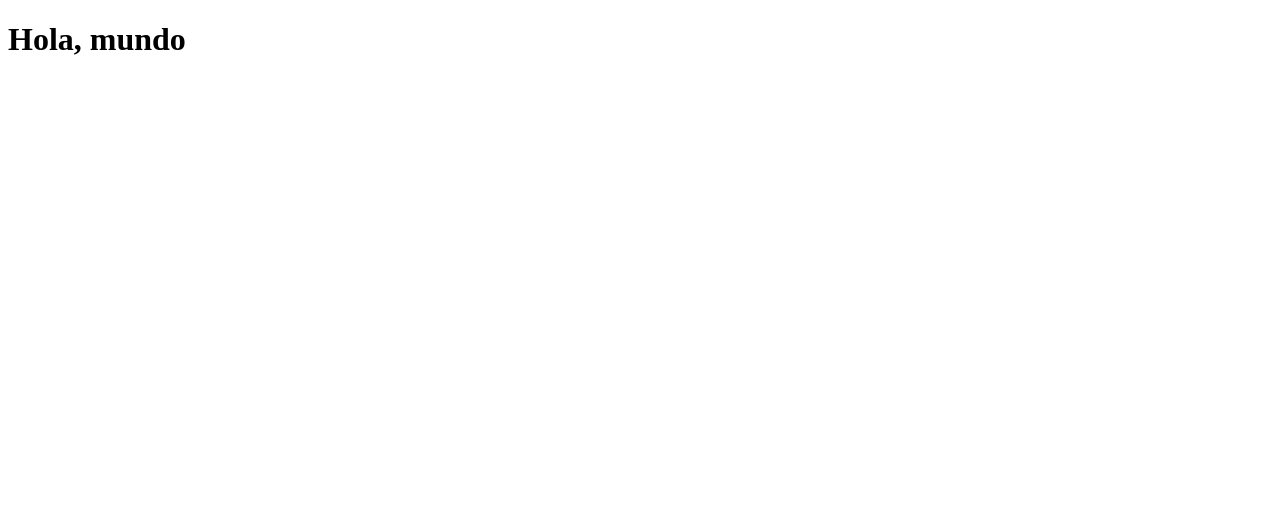
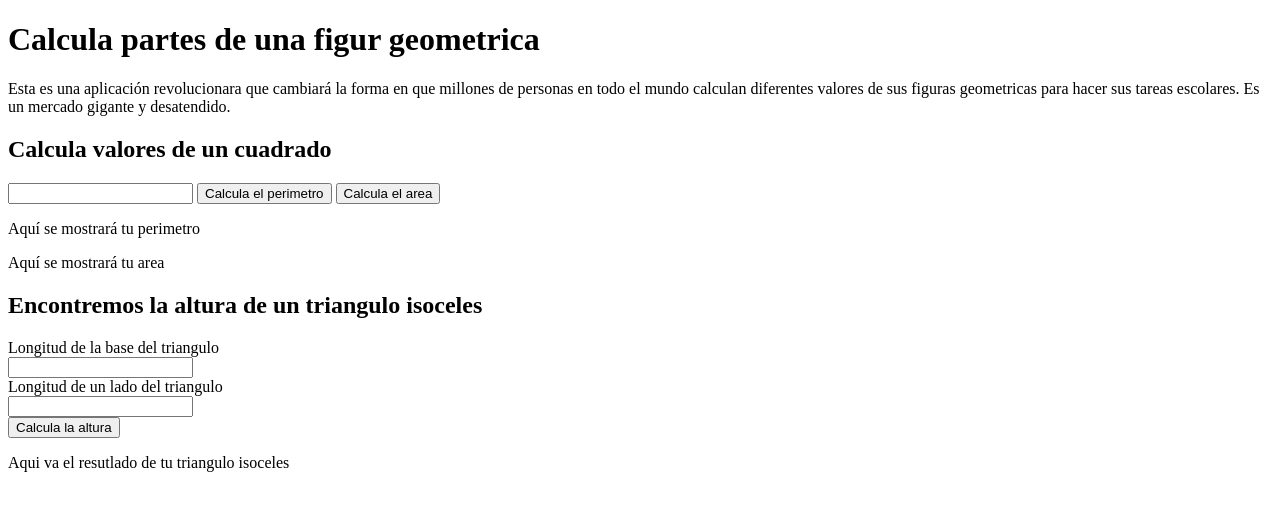
Before and after one commit to josetellez99/js-practicas, a plain HTML site: page js1-figuras-geometricas/index.html in a window 1280 px wide. Drawn offline with Linux system fonts and the light colour scheme.

Commit message:
Agregadas las funciones para calcualr lados de un cuadrado y altura de un triangulo isoceles

```diff
--- a/js1-figuras-geometricas/codigo.js
+++ b/js1-figuras-geometricas/codigo.js
@@ -1,22 +1,36 @@
-//const areaCuadrado = ladoCuadrado * ladoCuadrado;
-
-function perimetroCuadrado (lado) {
-    return lado * 4 + "cm"
+function calcularPerimetroCuadrado() {
+    let input = document.getElementById("input-square")
+    let value = input.value;
+    perimetroCuadrado(value)
 }
 
-function areaCuadrado (lado) {
-    return lado * lado + "cm2"
-}
-//Calculo del triangulo//
-
-console.log("A partir de ahora, los calculos del triangulo")
-
-function perimetroTriangulo (lado1, lado2, base) {
-    return lado1 + lado2 + base
+function perimetroCuadrado(lado){
+    let resultado = document.getElementById("perimeter-square-result")
+    let perimetroCuadrado = lado * 4;
+    resultado.innerHTML = perimetroCuadrado;
 }
 
-function areaTriangulo (baseTriangulo, alturaTriangulo){
-    return (baseTriangulo * alturaTriangulo) / 2;
+function calcularAreaCuadrado() {
+    let input = document.getElementById("input-square")
+    let value = input.value;
+    areaCuadrado(value)
+}
+function areaCuadrado (lado) {
+    let resultado = document.getElementById("area-square-result")
+    let areaCuadrado = lado * lado;
+    resultado.innerHTML = areaCuadrado;
 }
 
-//Calculo del circulo//
+function calcularAlturaTrianguloIsoceles(){
+    let base_longitude = document.getElementById("input-base-triangle")
+    let side_longitude = document.getElementById("input-side-triangle")
+    let base_value = base_longitude.value;
+    let side_value = side_longitude.value;
+    alturaTrianguloIsoceles(base_value, side_value)
+}
+
+function alturaTrianguloIsoceles(base, lado){
+    let resultado = document.getElementById("triangle-isoceles-result")
+    let height_isoceles_triangle = Math.sqrt((lado * lado) - (base * base) / 4)
+    resultado.innerHTML = "El resultado es " + height_isoceles_triangle;
+}
--- a/js1-figuras-geometricas/index.html
+++ b/js1-figuras-geometricas/index.html
@@ -5,10 +5,39 @@
     <meta http-equiv="X-UA-Compatible" content="IE=edge">
     <meta name="viewport" content="width=device-width, initial-scale=1.0">
     <title>Calculando figuras</title>
-    <script src="./codigo.js"></script>
+    <link rel="stylesheet" href="./style.css">
 </head>
 <body>
-    <h1>Hola, mundo</h1>
+    <header>
+        <h1>Calcula partes de una figur geometrica</h1>
+        <p>Esta es una aplicación revolucionara que cambiará la forma en que millones de personas en todo el mundo calculan diferentes valores de sus figuras geometricas para hacer sus tareas escolares. Es un mercado gigante y desatendido.</p>
+    </header>
+    <main>
+        <section class="triangle-calculate">
+            <h2>Calcula valores de un cuadrado</h2>
+            <form action="">
+                <label for="input-triangle"></label>
+                <input type="number" id="input-square">
+                <button type="button" onclick="calcularPerimetroCuadrado()">Calcula el perimetro</button>
+                <button type="button" onclick="calcularAreaCuadrado()">Calcula el area</button>
+                <p id="perimeter-square-result" class="calculated-result"> Aquí se mostrará tu perimetro</p>
+                <p id="area-square-result" class="calculated-result"> Aquí se mostrará tu area</p>
+            </form>
+        </section>
+        <section class="triangle-isoceles-calculate">
+            <h2>Encontremos la altura de un triangulo isoceles</h2>
+            <form action="">
+                <label for="input-base-triangle">Longitud de la base del triangulo</label>
+                <input type="number" id="input-base-triangle">
+                <label for="input-side-triangle">Longitud de un lado del triangulo</label>
+                <input type="text" id="input-side-triangle">
+                <button type="button" onclick="calcularAlturaTrianguloIsoceles()">Calcula la altura</button>
+            </form>
+            <p id="triangle-isoceles-result">Aqui va el resutlado de tu triangulo isoceles</p>
 
+        </section>
+    </main>
+
+    <script src="./codigo.js"></script>
 </body>
 </html>
--- a/js1-figuras-geometricas/style.css
+++ b/js1-figuras-geometricas/style.css
@@ -0,0 +1,5 @@
+.triangle-isoceles-calculate form{
+    display: flex;
+    flex-direction: column;
+    align-items: flex-start;
+}
```
